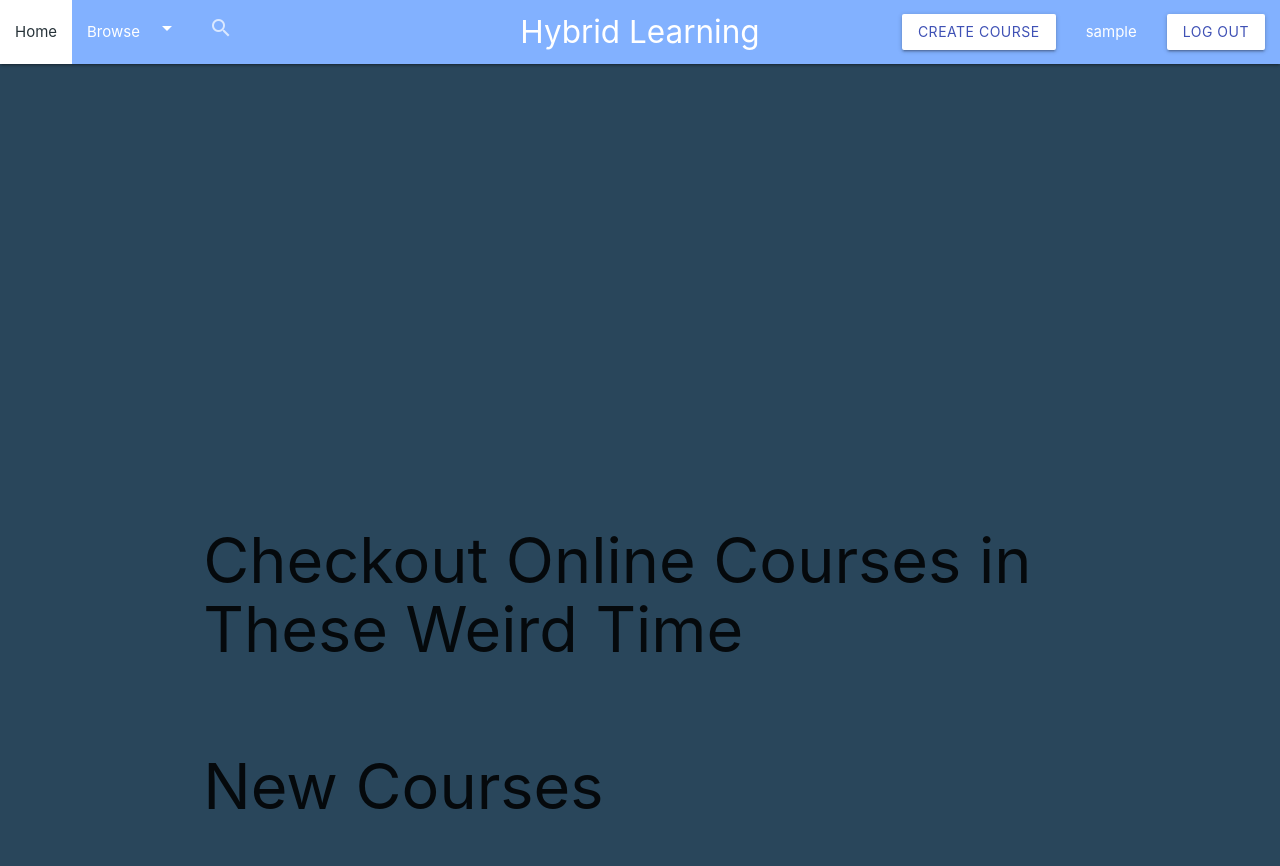
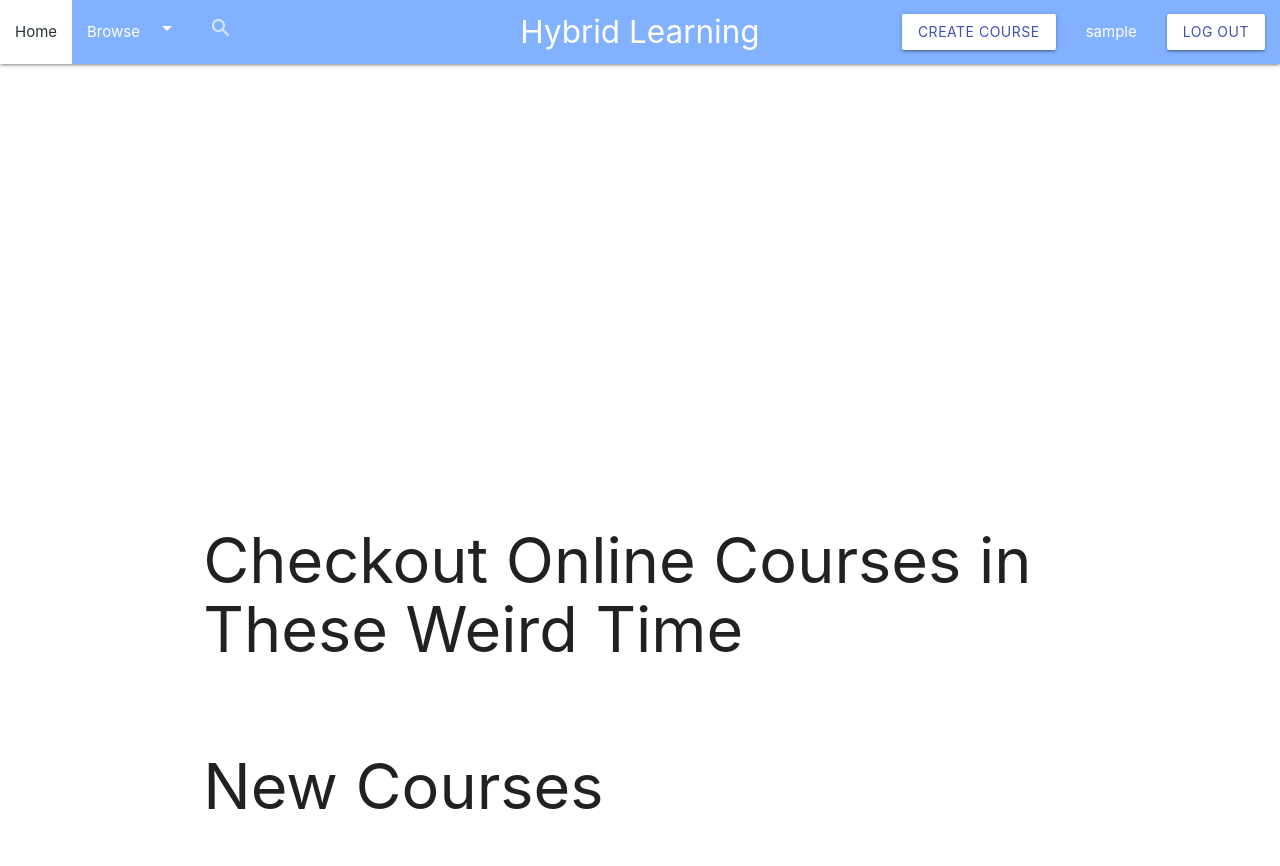
Before and after one commit to DuP-491/Hack36_2021, a Django app: page / in a window 1280 px wide. Run offline with Django 3.2, Linux system fonts and the light colour scheme; the visitor is signed in with stand-in values (Sample User, id 1); data that the repository does not hold is empty; some libraries are stand-ins or nearby versions.

Commit message:
bug fixes

```diff
--- a/Blog/static/Blog/main.css
+++ b/Blog/static/Blog/main.css
@@ -113,7 +113,7 @@
 /*}*/
 
 .blackShade1trans {
-    background: rgba(32, 34, 37, 0.5);
+    /*background: rgba(32, 34, 37, 0.5);*/
 }
 .bgShade{
     /*background: #383838;*/
--- a/Blog/templates/Blog/base.html
+++ b/Blog/templates/Blog/base.html
@@ -28,7 +28,7 @@
     {% endif %}
 
 </head>
-<body class="dd" style="background:#29465b">
+<body class="dd" style="">
 <header class="site-header">
 {#    <nav class="navbar navbar-expand-md navbar-dark bg-steel fixed-top">#}
 {#        <div class="container">#}
--- a/Blog/templates/Blog/home.html
+++ b/Blog/templates/Blog/home.html
@@ -58,7 +58,7 @@
         </div>
          {% endif %}
     {% endif %}
-        <div id="recentPost" class="row">
+        <div id="onLinePost" class="row">
             <div class="col s12">
                 <h1>Checkout Online Courses in These Weird Time</h1>
             </div>
--- a/Blog/templates/Blog/post_detail.html
+++ b/Blog/templates/Blog/post_detail.html
@@ -214,7 +214,9 @@
             $(document).on('click', '#like', function (event) {
 
                 event.preventDefault();
+
                 var pk = $(this).attr('value');
+
                 $.ajax({
                     type: 'POST',
                     url: '{% url "like-post" %}',
@@ -307,7 +309,6 @@
 
 
             });
-            }
         });
     </script>
 {% endblock %}
--- a/Blog/urls.py
+++ b/Blog/urls.py
@@ -1,9 +1,9 @@
 from django.urls import path
 from . import views
-from .views import  PostDetailView, PostCreateView, PostUpdateView, PostDeleteView, CommentCreateView,home
+from .views import  PostDetailView, PostCreateView, PostUpdateView, PostDeleteView,PostListView, CommentCreateView,home
 
 urlpatterns = [
-    path('', home, name='blog-home'),
+    path('', PostListView.as_view(), name='blog-home'),
     path('post/<int:pk>/', PostDetailView.as_view(), name='post-detail'),
     path('post/new/', PostCreateView.as_view(), name='post-create'),
     path('post/<int:pk>/update/', PostUpdateView.as_view(), name='post-update'),
```
